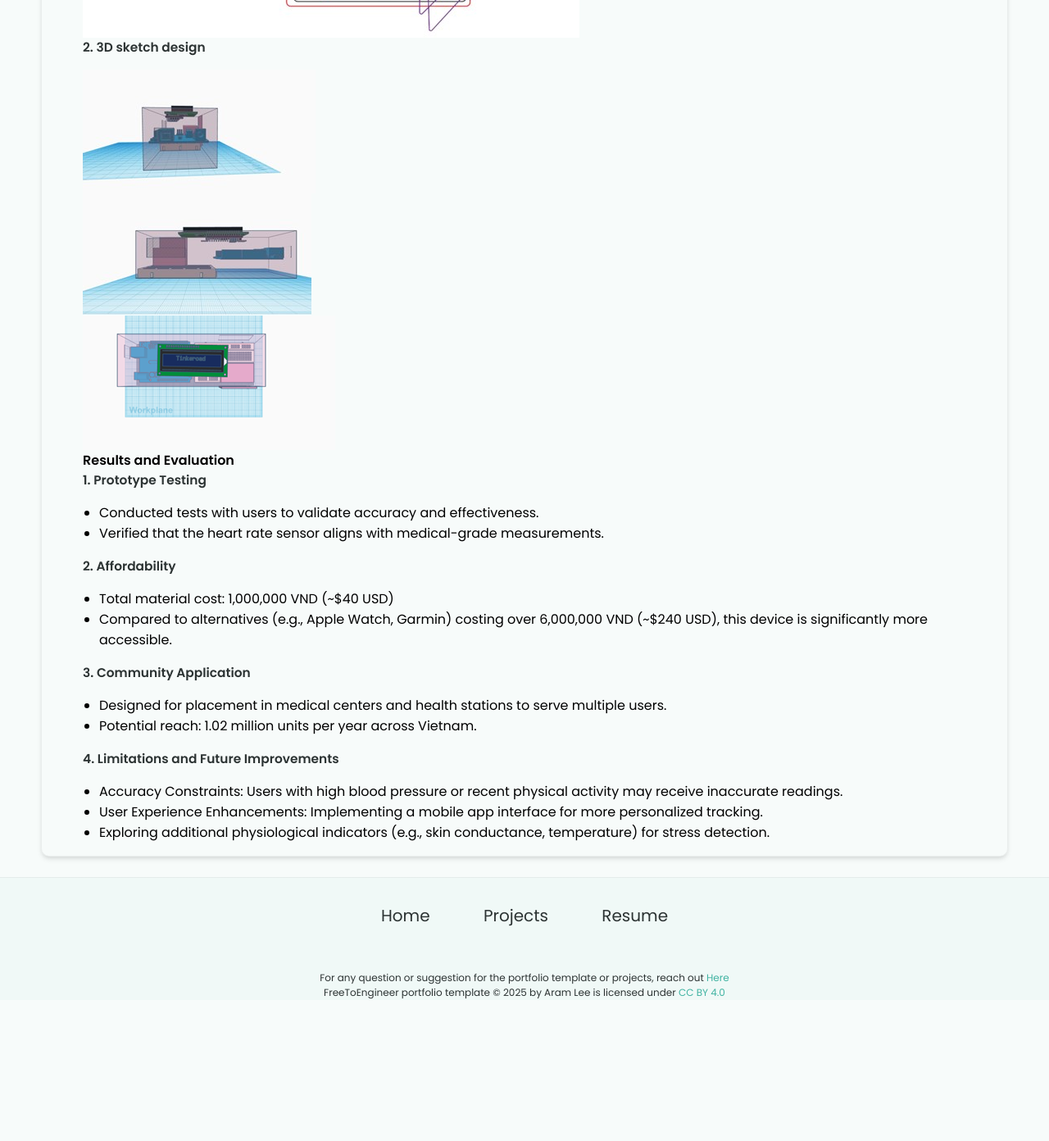
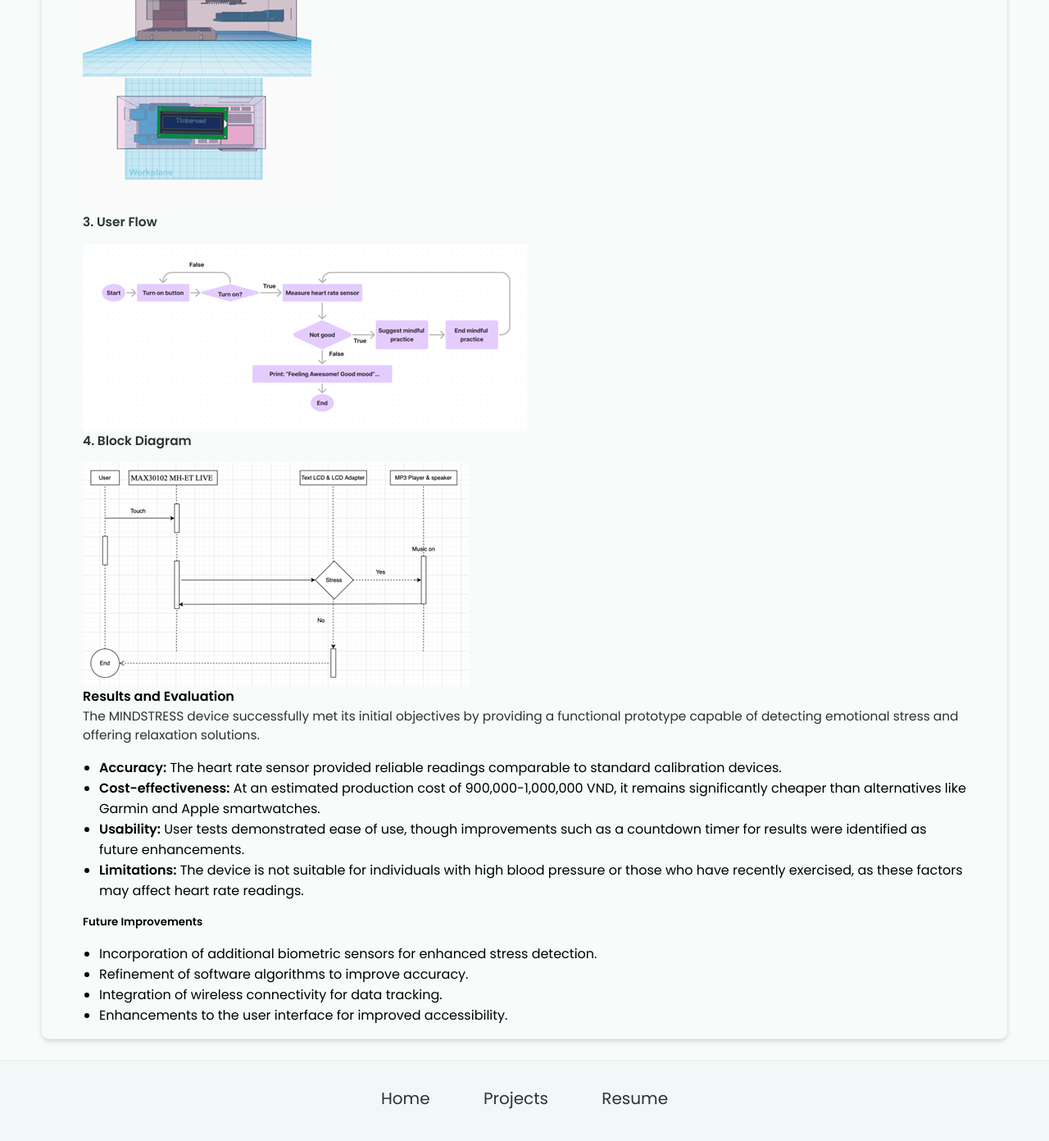
Before and after one commit to thaoton1910/thaoton1910.github.io, a Jekyll site: the page built from _projects/mindstress-device/index.md, in a window 1280 px wide and 1400 px high, scrolled down 1953 px. Shown: the top 1392 px of the window at 82% size. Built offline with Jekyll 4.4.1, drawn with Linux system fonts in a browser that asks for light colours; before the commit the page ends 3173 px from its top, so only the background shows below that; some of the changed text lies outside the part shown.

Commit message:
Update index.md

```diff
--- a/_projects/mindstress-device/index.md
+++ b/_projects/mindstress-device/index.md
@@ -1,7 +1,7 @@
 ---
 layout: post
 title: MINDSTRESS Device
-description:  The MINDSTRESS device is designed to address the growing need for accessible mental health monitoring in Vietnam. With over 14 million Vietnamese requiring mental health services and limited affordable solutions, this project aims to develop an inexpensive, community-friendly device. The device detects a user's emotional status through heart rate monitoring and provides mindfulness-based relaxation techniques to improve well-being.
+description: The MINDSTRESS device is designed to address the growing need for affordable mental health monitoring solutions in Vietnam. Given the high prevalence of mental health issues, particularly among young individuals, this device aims to provide an accessible, cost-effective tool for detecting emotional stress and offering mindfulness practices to users.
 skills:
 - Embedded Systems Development
 - Sensor Integration & Signal Processing
@@ -38,12 +38,9 @@ main-image: /project.jpg
 - **Heart Rate Analysis Algorithm:** Converts BPM into emotional status categories (Relaxed, Normal, Good, Not Good)
 - **Mindfulness Suggestion System:** Plays corresponding audio recommendations based on detected emotional levels.
 
-**4. User Flow**
-{% include image-gallery.html images="user_flow.png" height="400" %}
-
 ## Visual Representations
 
-**1. Circuit of the product**
+**1. Electronics circuit diagram**
 {% include image-gallery.html images="circuit.jpg" height="400" %}
 
 **2. 3D sketch design**
@@ -51,21 +48,22 @@ main-image: /project.jpg
 {% include image-gallery.html images="2.jpg" height="300" %}
 {% include image-gallery.html images="3.png" height="300" %}
 
+**3. User Flow**
+{% include image-gallery.html images="user_flow.png" height="400" %}
+
+**4. Block Diagram**
+{% include image-gallery.html images="block_diagram.png" height="400" %}
+
 #### Results and Evaluation
 
-**1. Prototype Testing**
-- Conducted tests with users to validate accuracy and effectiveness.
-- Verified that the heart rate sensor aligns with medical-grade measurements.
+The MINDSTRESS device successfully met its initial objectives by providing a functional prototype capable of detecting emotional stress and offering relaxation solutions.
+- **Accuracy:** The heart rate sensor provided reliable readings comparable to standard calibration devices.
+- **Cost-effectiveness:** At an estimated production cost of 900,000-1,000,000 VND, it remains significantly cheaper than alternatives like Garmin and Apple smartwatches.
+- **Usability:** User tests demonstrated ease of use, though improvements such as a countdown timer for results were identified as future enhancements.
+- **Limitations:** The device is not suitable for individuals with high blood pressure or those who have recently exercised, as these factors may affect heart rate readings.
 
-**2. Affordability**
-- Total material cost: 1,000,000 VND (~$40 USD)
-- Compared to alternatives (e.g., Apple Watch, Garmin) costing over 6,000,000 VND (~$240 USD), this device is significantly more accessible.
-
-**3. Community Application**
-- Designed for placement in medical centers and health stations to serve multiple users.
-- Potential reach: 1.02 million units per year across Vietnam.
-
-**4. Limitations and Future Improvements**
-- Accuracy Constraints: Users with high blood pressure or recent physical activity may receive inaccurate readings.
-- User Experience Enhancements: Implementing a mobile app interface for more personalized tracking.
-- Exploring additional physiological indicators (e.g., skin conductance, temperature) for stress detection.
+##### Future Improvements
+- Incorporation of additional biometric sensors for enhanced stress detection.
+- Refinement of software algorithms to improve accuracy.
+- Integration of wireless connectivity for data tracking.
+- Enhancements to the user interface for improved accessibility.
```
